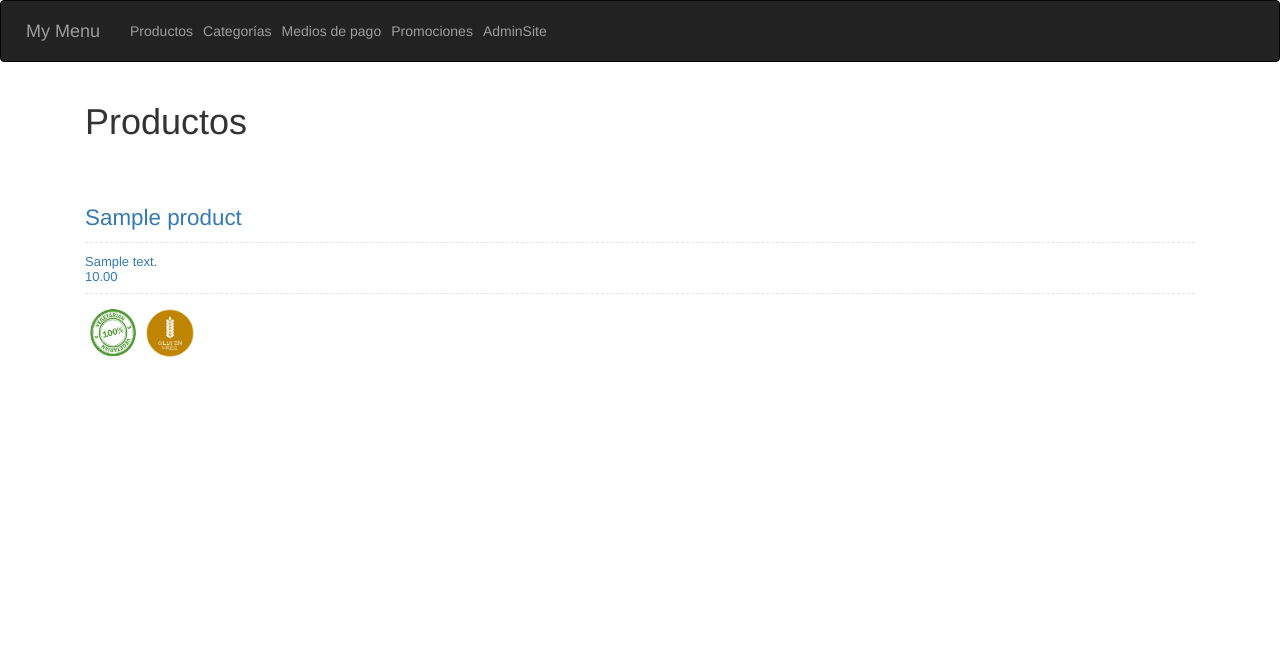
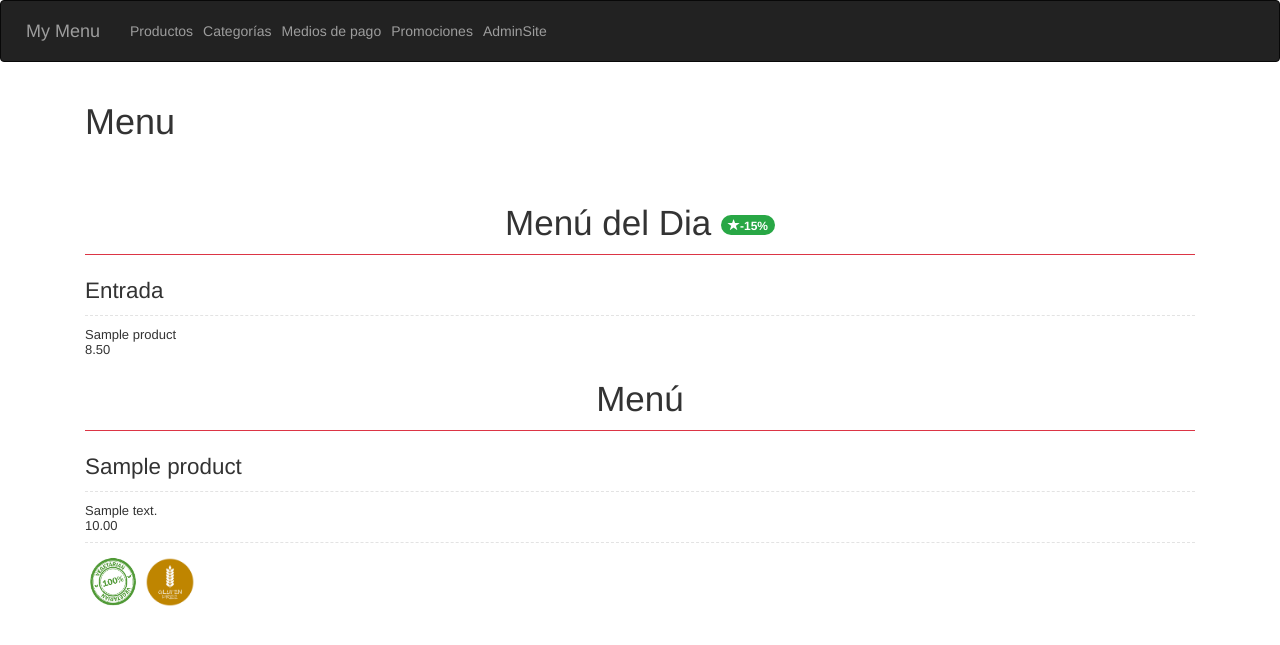
Before and after one commit to aymericcousaert/acp-mymenu, a Django app: page /products/ in a window 1280 px wide. Shown: the top 645 px of the page. Run offline with Django 3.2, Linux system fonts and the light colour scheme; tables that the repository leaves empty hold one stand-in row (values such as "Sample post"); some libraries are stand-ins or nearby versions.

Commit message:
Add daily specials view

```diff
--- a/menu/models.py
+++ b/menu/models.py
@@ -38,7 +38,16 @@ class PaymentMethod(models.Model):
         return self.description
 
 
+class DailySpecialManager(models.Manager):
+    def get_queryset(self):
+        specials = list(super(DailySpecialManager, self).get_queryset())
+        for special in specials:
+            special.product.price = "{0:.2f}".format(float(special.product.price) * DailySpecial.DISCOUNT)
+        return specials
+
+
 class DailySpecial(models.Model):
+    DISCOUNT = 0.85
     FIRSTPLATE = 'FP'
     MAINPLATE = 'MP'
     DESSERT = 'DE'
@@ -54,6 +63,14 @@ class DailySpecial(models.Model):
     type = models.CharField(primary_key=True, verbose_name="Tipo", max_length=2, choices=TYPES, blank=False, null=False)
     product = models.ForeignKey(Product, verbose_name='Producto', related_name='product', on_delete=models.CASCADE)
 
+    objects = DailySpecialManager()
+
+    def get(self):
+        specials = list(DailySpecial.objects.all())
+        for special in specials:
+            special.product.price = "{0:.2f}".format(float(special.product.price) * DailySpecial.DISCOUNT)
+        return specials
+
 
 class Promotion(models.Model):
     description = models.CharField(max_length=400, blank=False, null=False)
--- a/menu/templates/products.html
+++ b/menu/templates/products.html
@@ -4,19 +4,46 @@
 
 {% block page_header %}
     <div class="text-left float-left">
-        <h1>Productos</h1>
+        <h1>Menu</h1>
     </div>
 {% endblock page_header %}
 
 {% block content %}
-
-    {% for product in products %}
+    <div class="text-center border-bottom border-danger">
+        <h1 class="display-4">Menú del Dia <span class="badge bg-success"><span class="glyphicon glyphicon-star"></span>-15%</span></h1>
+    </div>
+    <div>
+    {% for special in menu.specials %}
         {% if forloop.first %}<div class="row">{% endif %}
         <div class="col-sm">
 
             <div class="column-item-title">
-                 <a href="{% url 'productDescription' pk=product.id %}">
+                {{ special.get_type_display }}
+            </div>
+            <div class="column-item-info">
+                {{ special.product.name }}
+                <br>
+                {{ special.product.price }}
+            </div>
+
+        </div>
+        {% if forloop.counter|divisibleby:2 %}</div><div class="row">{% endif %}
+        {% if forloop.last %}</div>{% endif %}
+    {% endfor %}
+    </div>
+
+
+    <div class="text-center border-bottom border-danger">
+        <h1 class="display-4">Menú</h1>
+    </div>
+    {% for product in menu.products %}
+        {% if forloop.first %}<div class="row">{% endif %}
+        <div class="col-sm">
+
+            <div class="column-item-title">
                 {{ product.name }}
+                <a href="{% url 'productDescription' pk=product.id %}">
+                </a>
             </div>
             <div class="column-item-info">
                 {{ product.description }}
--- a/menu/views.py
+++ b/menu/views.py
@@ -1,7 +1,7 @@
 from django.shortcuts import render
 from django.views import generic, View
 
-from .models import Product, Category, PaymentMethod, Promotion, Client
+from .models import Product, Category, PaymentMethod, Promotion, Client, DailySpecial
 
 # import the logging library
 import logging
@@ -17,10 +17,10 @@ class Index(View):
 
 class ProductListView(generic.ListView):
     template_name = 'products.html'
-    context_object_name = 'products'
+    context_object_name = 'menu'
 
     def get_queryset(self):
-        return Product.objects.all()
+        return {'specials': DailySpecial.objects.all(), 'products': Product.objects.all()}
 
 
 class ProductDescription(View):
```
